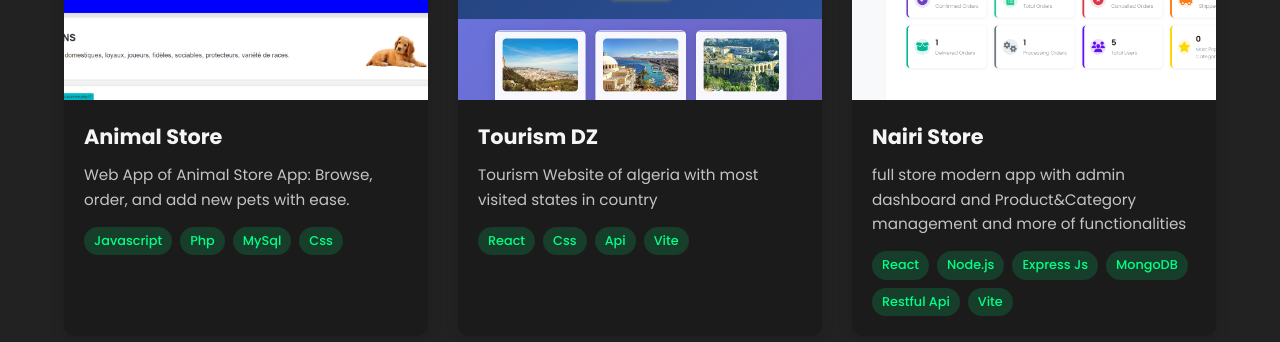
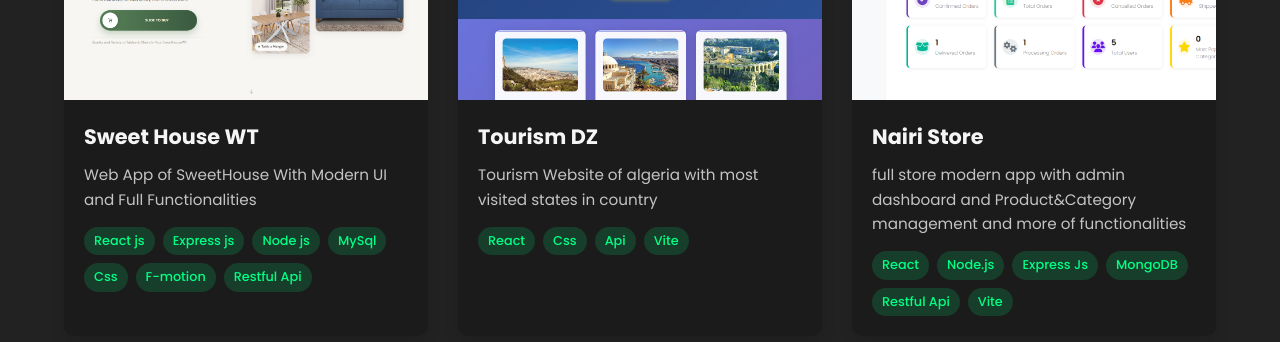
Before and after one commit to abdelkaharBen/portfolio, a React (Create React App) app: page / in a window 1280 px wide. Shown: the part 3840-4182 px from the top of the page. Built offline with nearby package versions, Linux system fonts and the light colour scheme.

Commit message:
replace animal store with sweet house

```diff
--- a/src/pages/portfolio.jsx
+++ b/src/pages/portfolio.jsx
@@ -349,13 +349,16 @@ function Portfolio() {
                   </div>
                 </div>
                 <div className="project-info">
-                  <h3>Animal Store</h3>
-                  <p>Web App of Animal Store App: Browse, order, and add new pets with ease.</p>
+                  <h3>Sweet House WT</h3>
+                  <p>Web App of SweetHouse With Modern UI and Full Functionalities </p>
                   <div className="project-tags">
-                    <span>Javascript</span>
-                    <span>Php</span>
+                    <span>React js</span>
+                    <span>Express js</span>
+                    <span>Node js</span>
                     <span>MySql</span>
                     <span>Css</span>
+                    <span>F-motion</span>
+                    <span>Restful Api</span>
                   </div>
                 </div>
 
```
Also changed, not shown: src/assets/6.png.
